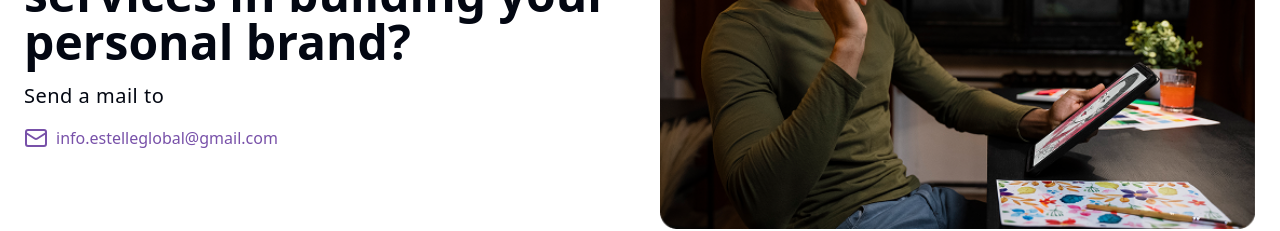
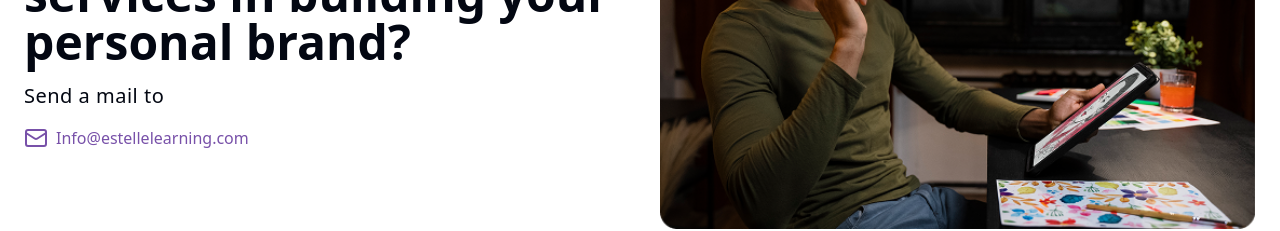
Before and after one commit to helloestelleacademy-sys/estelle-frontend, a Next.js app: page / in a window 1280 px wide. Shown: the part 4620-4851 px from the top of the page. Built offline with nearby package versions, Linux system fonts and the light colour scheme; no server answers.

Commit message:
feat: update premium plan savings to 30% and revise contact email address

```diff
--- a/src/components/Faq.tsx
+++ b/src/components/Faq.tsx
@@ -16,7 +16,7 @@ const faqs = [
   {
     question: "Will i save money with Estelle?",
     answer:
-      "Yes, you can save 5% of your money when you subscribe to our premium plan",
+      "Yes, you can save 30% of your money when you subscribe to our premium plan",
   },
   {
     question: "How many courses are in the basic plan?",
--- a/src/components/Pricing.tsx
+++ b/src/components/Pricing.tsx
@@ -36,7 +36,7 @@ const pricing = [
             "Earn a certificate upon completion",
             "Tailored quizzes for practical learning",
             "1-1 hands-on mentorship access with tutors",
-            "Save money 5% of your money when you pay",
+            "Save money 30% of your money when you pay",
             "Enjoy maximum flexible learning at your own pace ",
         ],
         buttonLink: 'https://mainstack.store/stellanwosu/premium-plan',
--- a/src/components/Service.tsx
+++ b/src/components/Service.tsx
@@ -31,7 +31,7 @@ const Service = () => {
             <p className='text-xl tracking-wide font-medium'>Send a mail to</p>
             <div className='flex items-center gap-2 text-[#7851A9]'>
               <Mail />
-              <a href='https://info.estelleglobal.com'>info.estelleglobal@gmail.com</a>
+              <a href='mailto:Info@estellelearning.com'>Info@estellelearning.com</a>
             </div>
           </div>
           {/* right */}
```
